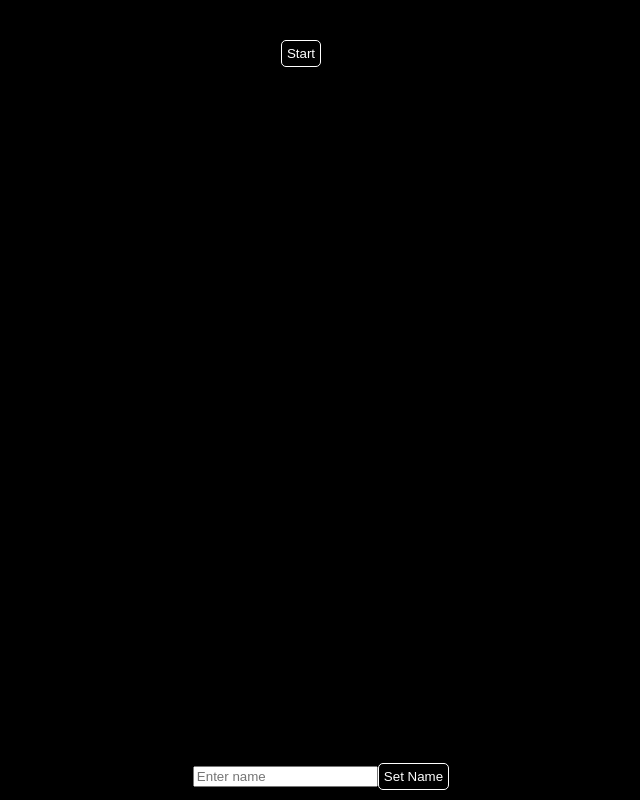
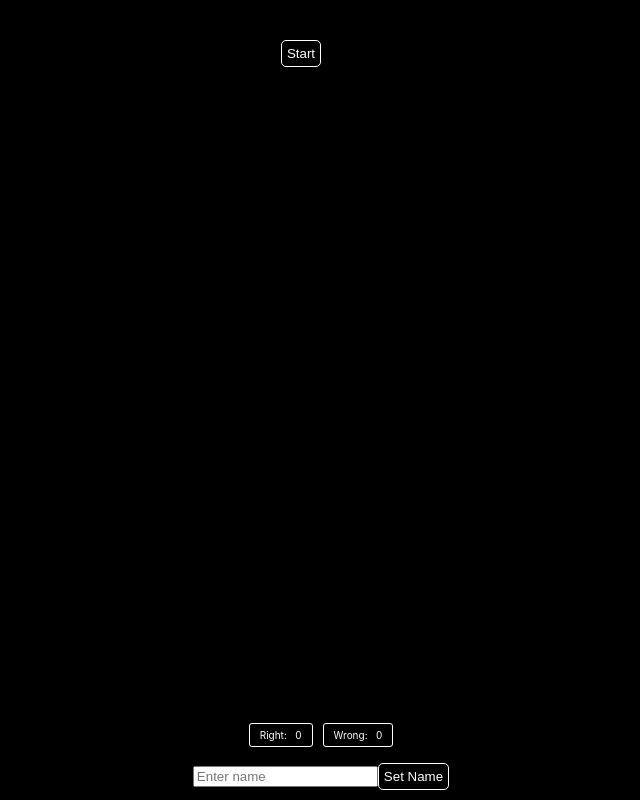
Before and after one commit to ikbhal/q, a React (Create React App) app: page / in a window 1280 px wide. Shown: the whole page, without its empty margins (339-979 px from the left). Built offline with nearby package versions, Linux system fonts and the light colour scheme; no server answers.

Commit message:
wrong and right points

```diff
--- a/src/App.css
+++ b/src/App.css
@@ -22,3 +22,13 @@ button {
 
   padding: 5px;
 }
+
+.wrongPointsContainer{
+  margin-left: 10px;
+}
+.pointsContainer{
+  border: 1px solid white;
+  padding: 5px 10px;
+  border-radius: 3px;
+  font-size: 10px;
+}
--- a/src/App.js
+++ b/src/App.js
@@ -19,6 +19,8 @@ function App() {
   var [timeLeft, setTimeLeft] = useState(10);// 20 seconds
   var [name, setName] = useState('');
   var [intervalObj, setIntervalObj] = useState(null);
+  var [rightPoints, setRightPoints] = useState(0);
+  var [wrongPoints, setWrongPoints] = useState(0);
   var [testMessage, setTestMessage] = useState('');
   // update meta tags
   useEffect(() => {
@@ -89,8 +91,10 @@ function App() {
     console.log("inside onClick submit")
     if(ua == a){
       setm('Right');
+      setRightPoints(p => p+1);
     }else{
       setm('Wrong');
+      setWrongPoints(p => p+1);
     }
     setUserAnswered(true);
 
@@ -171,6 +175,15 @@ function App() {
       <div id="footer"
         style={{position: 'fixed', bottom: '10px', textAlign:'center', width:'100%'}}
         >
+        <div className="achievements">
+          <span className="rightPointsContainer pointsContainer">
+            Right: &nbsp; <span  class="right_points">{rightPoints}</span>
+          </span>
+
+          <span className="wrongPointsContainer pointsContainer">
+             Wrong: &nbsp; <span class="wrong_points">{wrongPoints}</span>
+          </span>
+        </div>
         <input type="text"
           name="name"
           id="name"
```
